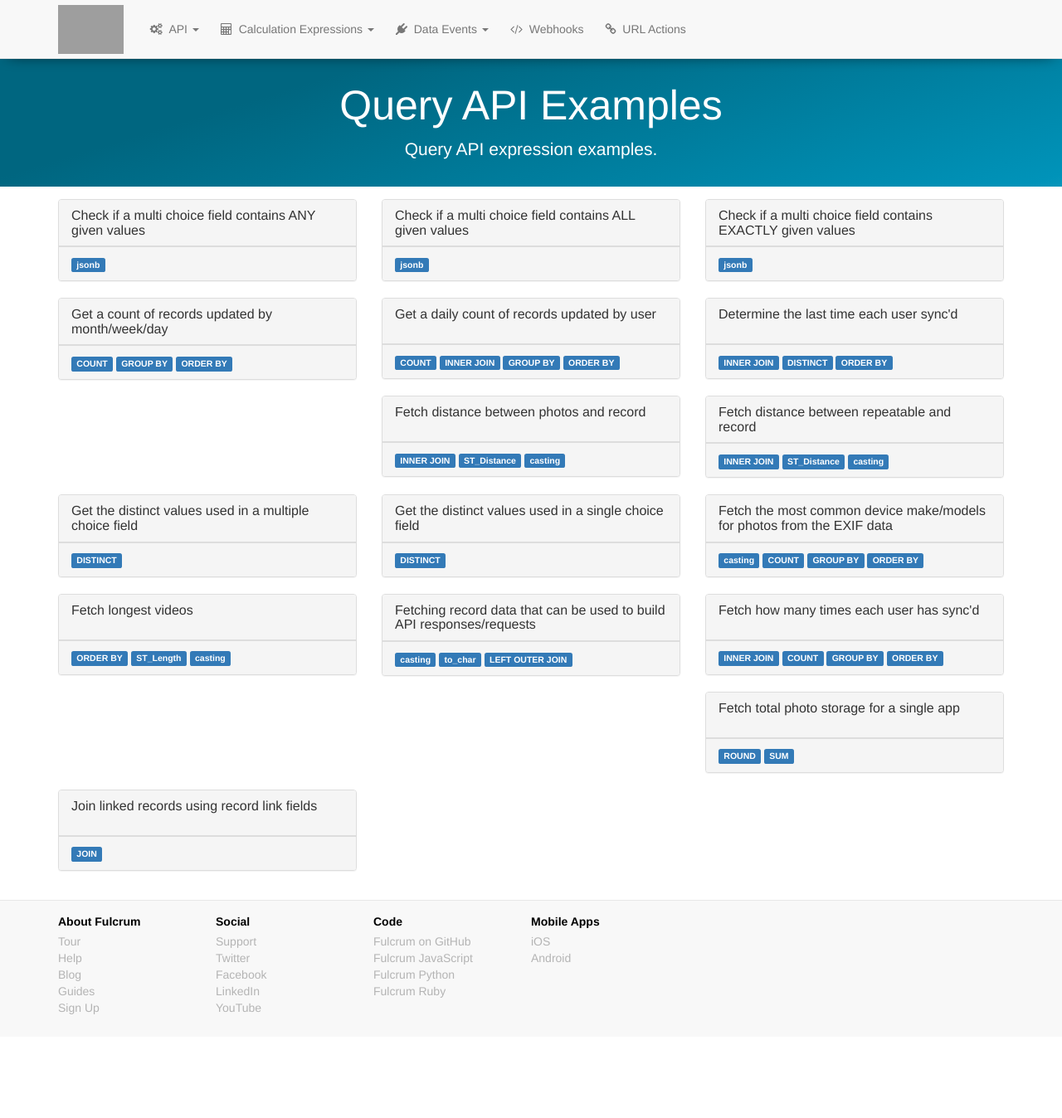
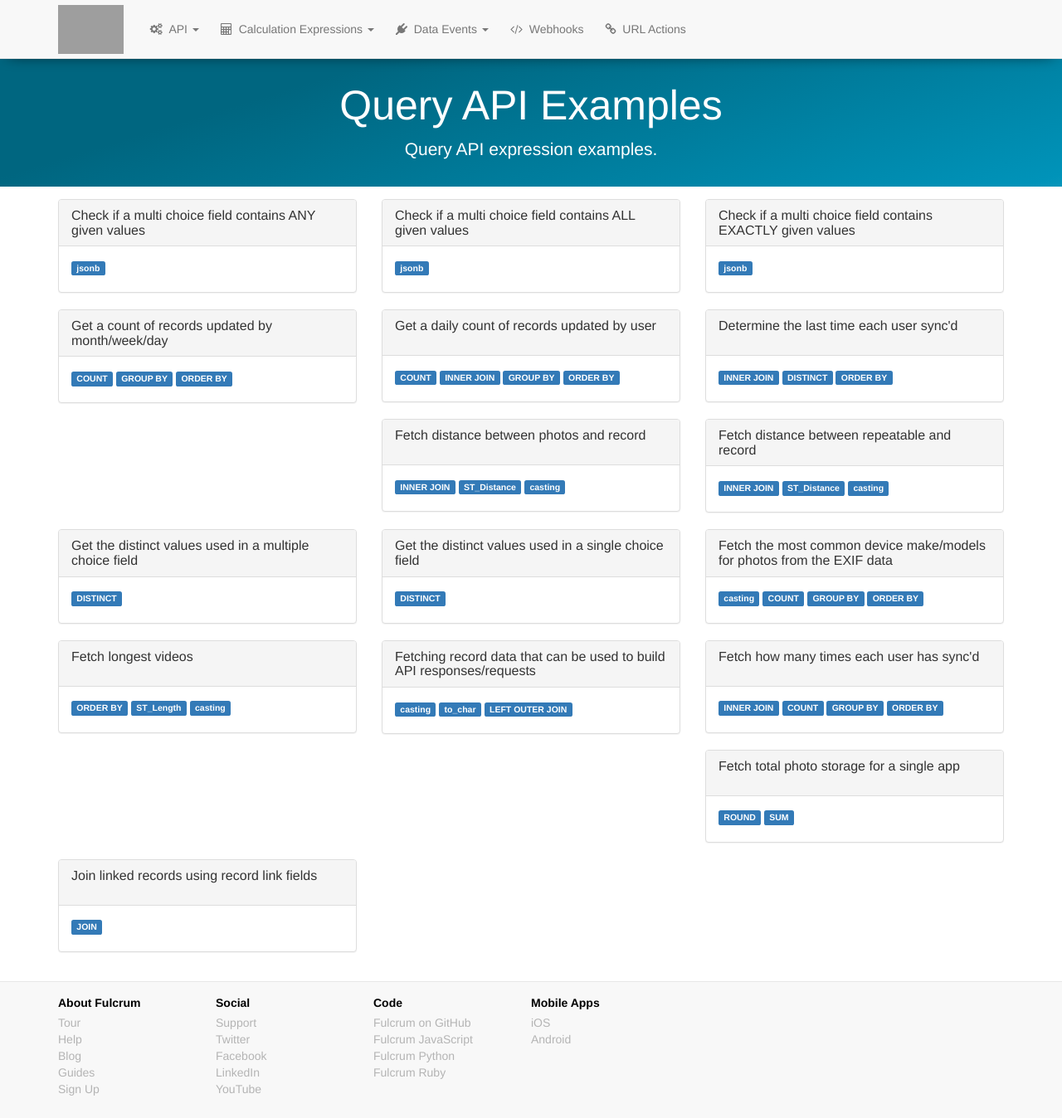
Before and after one commit to rylincoln/developer.fulcrumapp.com, a Jekyll site: the page built from _query-api/examples.md, in a window 1280 px wide and 1348 px high. Shown: the whole window at 83% size. Built offline with Jekyll 4.4.1, drawn with Linux system fonts in a browser that asks for light colours; nearby versions of some CDN libraries; grey boxes are pictures that could not be loaded.

Commit message:
Move tags from footer to panel body

```diff
--- a/_query-api/examples.md
+++ b/_query-api/examples.md
@@ -15,13 +15,10 @@ category: section
       <div class="panel-heading" style="min-height:55px">
         <h3 class="panel-title"><a href="{{ node.url }}">{{ node.title }}</a></h3>
       </div>
-      <!-- <div class="panel-body" style="min-height:55px">
-        {{ node.description }}
-      </div> -->
-      <div class="panel-footer">
-        {% for tag in node.tags %}
-          <span class="label label-primary">{{ tag }}</span>
-        {% endfor %}
+      <div class="panel-body" style="min-height:55px">
+      {% for tag in node.tags %}
+        <span class="label label-primary">{{ tag }}</span>
+      {% endfor %}
       </div>
     </div>
   </div>
```
